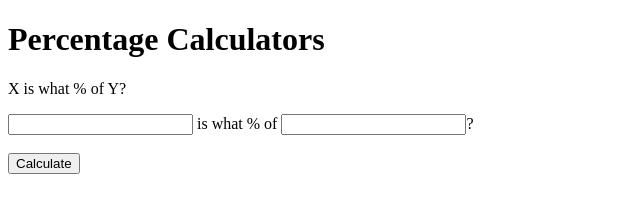
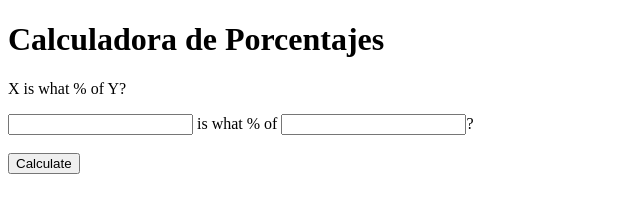
Before and after one commit to msamia/SaveTheKittensExceptTheHairless, a plain HTML site: page index.html in a window 1280 px wide. Shown: the whole page, without its empty margins (0-640 px from the left). Drawn offline with Linux system fonts and the light colour scheme.

Commit message:
Título en castellano

```diff
--- a/index.html
+++ b/index.html
@@ -6,7 +6,7 @@
 </head>
 
 <body>
-    <h1>Percentage Calculators</h1>
+    <h1>Calculadora de Porcentajes</h1>
     <p>X is what % of Y?</p>
 
     <form id="xIsWhatPercentOfY">
```
